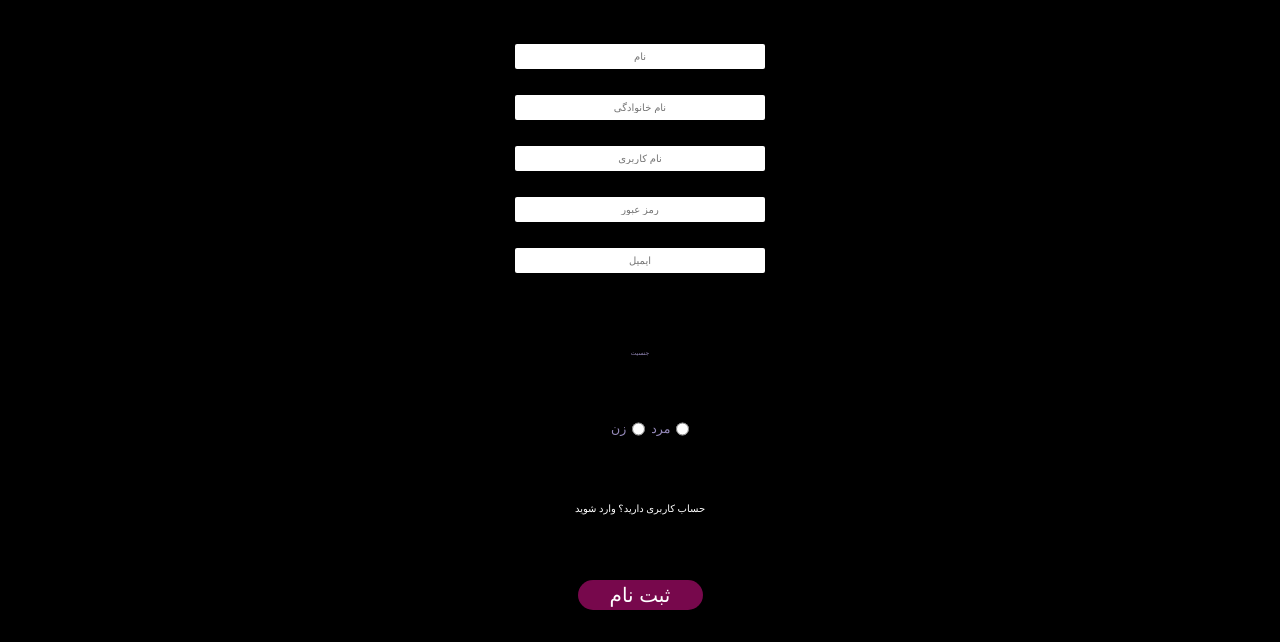
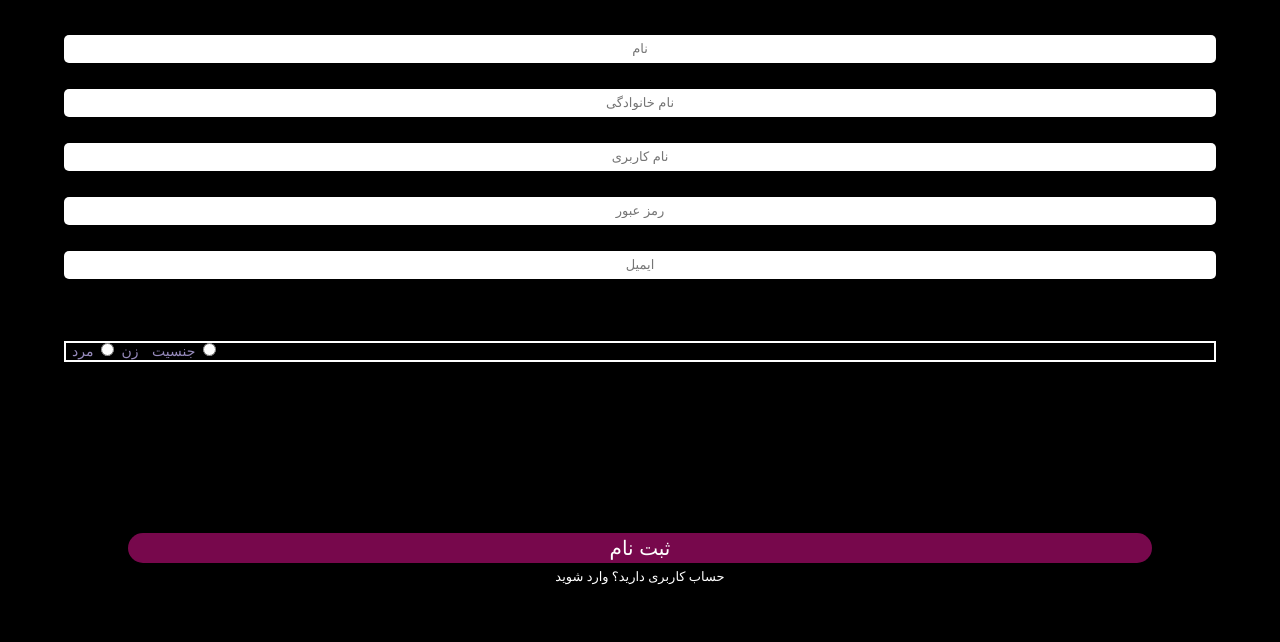
Before and after one commit to Star-Academy/Summer1400-FE-Team1, a website: page Pages/SignUpPage.html in a window 1280 px wide. Shown: the part 158-800 px from the top of the page. Drawn offline with Linux system fonts and the light colour scheme.

Commit message:
sign up about to complete

```diff
--- a/Pages/SignUpPage.html
+++ b/Pages/SignUpPage.html
@@ -11,7 +11,7 @@
 <body>
     <header></header>
     <main>
-        <div>
+        <div class="form">
             <form action="">
                 <div class="form__name">
                     <h1>SpotiWhy</h1>
@@ -28,15 +28,17 @@
                     <label for="email" >Email</label>
                     <input type="email" name="email" placeholder="ایمیل"/>
                 </div>
-                <label for="gender">جنسیت</label>
                 <div class="form__radio">
-                    <label for="female">زن</label>
+                    <label for="gender">جنسیت</label>
+                    <label for="male">زن</label>
                     <input type="radio" name="gender" value="female" id="female" />
                     <label for="male">مرد</label>
                     <input type="radio" name="gender" value="male" id="male"/>
                 </div>
-                <a href="#">حساب کاربری دارید؟ وارد شوید</a>
-                <input type="submit" value="ثبت نام" />
+                <div class="signUp">
+                    <input type="submit" value="ثبت نام" />
+                    <a href="#">حساب کاربری دارید؟ وارد شوید</a>
+                </div>
             </form>
         </div>
     </main>
--- a/style/scss/SignupCss.scss
+++ b/style/scss/SignupCss.scss
@@ -1,68 +1,94 @@
-body {
+main {
+    background-color: var(--color-black);
+    .form{
         display: grid;
-    place-items: center;
-    background-color: var(--color-black);
         form{
             display: grid;
-        place-items: center;
-        grid-template-columns: 100%;
-        grid-template-rows: auto ;
-        grid-template-areas: "field" "gender" "submit";
-        row-gap: 0.2rem;
-        // background-color: var(--color-purple-10);
-        width: 25rem;
-        //inja width: 100% mizarm eshtebah mishe
+            grid-template-rows: repeat(4, 1fr);
+            align-items: stretch;
+            grid-auto-columns: auto;
+            grid-auto-rows: minmax(10px auto);
+            place-self: center;
+            row-gap: 1rem;
+            width: 90%;
             height: 100vh;
-        &:first-child{
+            h1:first-of-type{
                 color: var(--color-purple-06);
             }
-        h1{
-            margin-top: 3rem;
-            font-size: 5rem;
+            .form__name{
+                place-self: center;
+                margin-top: 7rem;
+                font-size: 7rem;
             }
             .form__fields{
-            grid-area: "field";
                 input{
                     width: 100%;
-                height: 2.5rem;
+                    height: 2.8rem;
                     border:none;
-                border-radius: 0.2rem;
+                    border-radius: 0.5rem;
                     color: var(--color-black);
                     text-align: center;
                     margin: 1rem auto;
-                font-size: 1rem;
+                    font-size: 1.3rem;
+                    transition: .3s linear;
                 }
                 &:focus{
-
+                    border: var(--color-gray-25) solid;
+                    width: 110%;
                 }
                 label{
                     opacity: 0;
                 }
             }
             .form__radio{
-            grid-area: "gender";
-            align-self: center;
-            display: flex;
-            flex-direction: row;
-            width: 7rem;
-            font-size: 2rem;
-            justify-content: space-between;
-            text-align: center;
+                margin-top: -6rem;
+                width: 100%;
+                place-self: center;
+                display: block;
+                // grid-template-columns: repeat(4, 1fr);
+                border: solid 2px white;
                 label{
+                    color: var(--color-purple-06);
                     text-align: center;
                     margin: auto 0.6rem;
                     opacity: 1;
+                    font-size: 1.4rem;
+
                 }
+                > input{
+                    display: inline-block;
+                    font-size: 5rem;
+                    color: blanchedalmond;
                 }
-        a{
+                // :nth-of-type(2){
+                    //     grid-column: 1/2;
+                    // }
+                    // :nth-of-type(3){
+                        //     grid-column: 2/3;
+                        // }
+                        // color: var(--color-purple-06);
+
+                // width: 7rem;
+                // font-size: 2rem;
+                // text-align: center;
+                // label{
+                // }
+            }
+            .signUp{
+                place-self: center;
+                > a{
+                    display: block;
                     text-decoration: none;
                     color: var(--color-white);
-            font-size: 1rem;
+                    font-size: 1.3rem;
+                    margin-top: 0.6rem;
+                    text-align: center;
                 }
                 [type="submit"]{
+                    display: block;
                     background-color: var(--color-purple-13);
                     color: var(--color-white);
-            width: 50%;
+                    width: 80vw;
                     border: none;
                     border-radius: 2rem;
                     height: 3rem;
@@ -70,3 +96,15 @@ body {
                 }
             }
         }
+    }
+}
+@media (min-width: 600px) {
+    .form{
+        .form__fields{
+            input{
+                height: 3.5rem;
+            }
+        }
+
+    }
+}
```
Also changed, not shown: style/css/SignupCss.css. Lines whose indentation alone changed are shown as unchanged.
